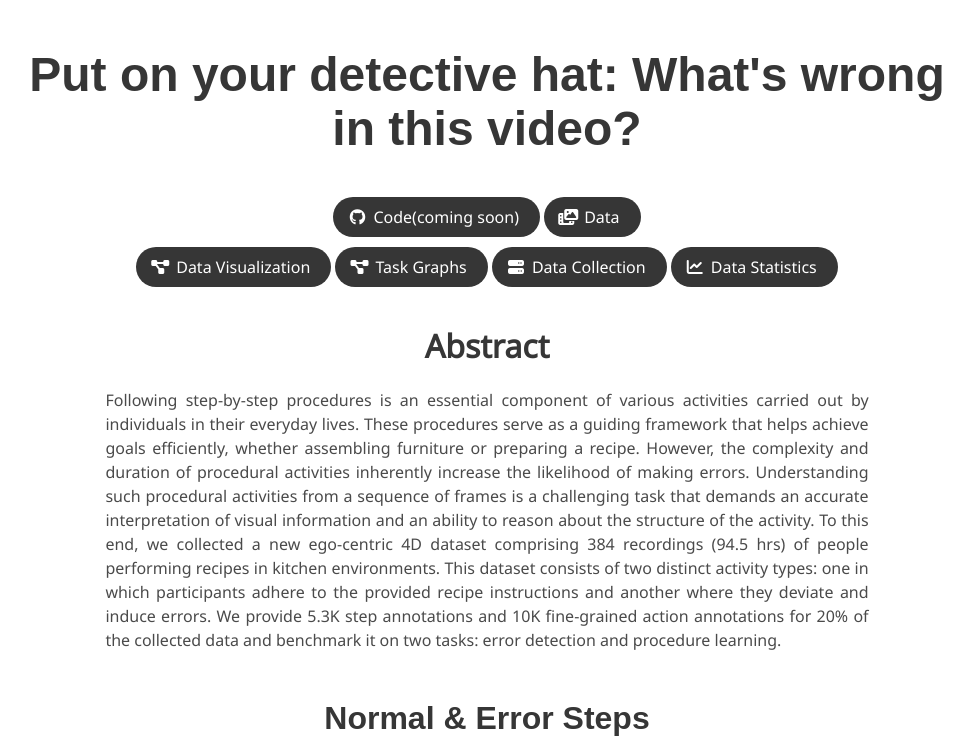
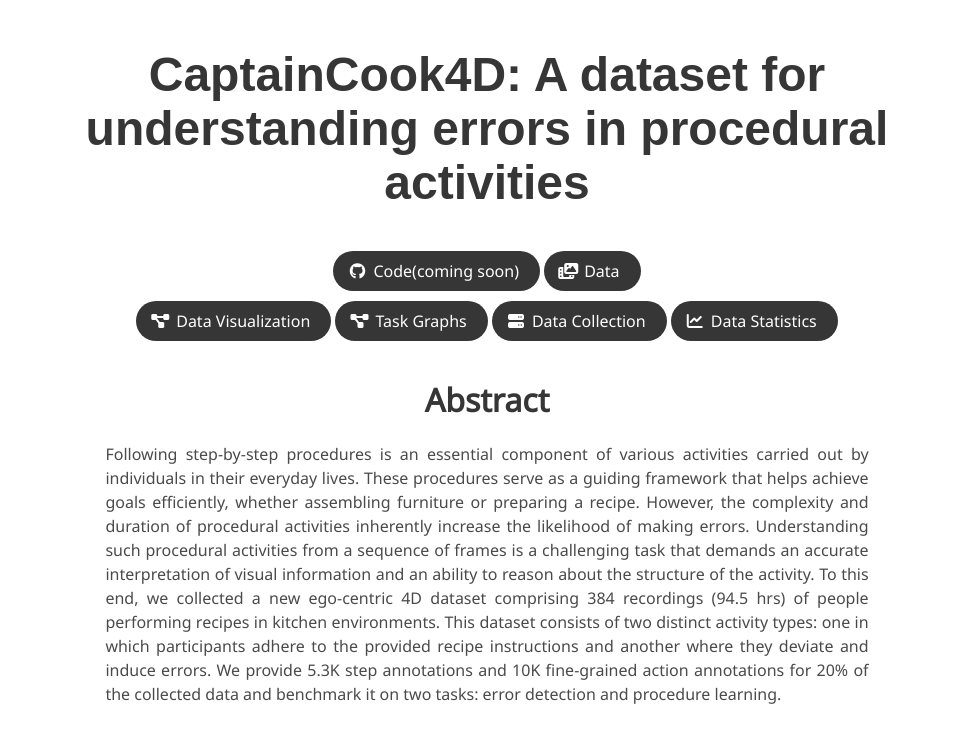
Before and after one commit to Error-Anonymous-Dataset/ErrorAnonymous, a plain HTML site: page index.html in a window 1280 px wide. Shown: the top 751 px of the page, without its empty margins (153-1126 px from the left). Drawn offline with nearby package versions, Linux system fonts and the light colour scheme; some icons are missing; a web font is replaced by a local one.

Commit message:
Update index.html

```diff
--- a/index.html
+++ b/index.html
@@ -32,7 +32,7 @@
     <div class="container is-max-desktop">
       <div class="columns is-centered">
         <div class="column has-text-centered">
-          <h1 class="title is-1 publication-title">Put on your detective hat: What's wrong in this video?</h1>
+          <h1 class="title is-1 publication-title">CaptainCook4D: A dataset for understanding errors in procedural activities</h1>
 
           <div class="column has-text-centered">
             <div class="publication-links">
```
